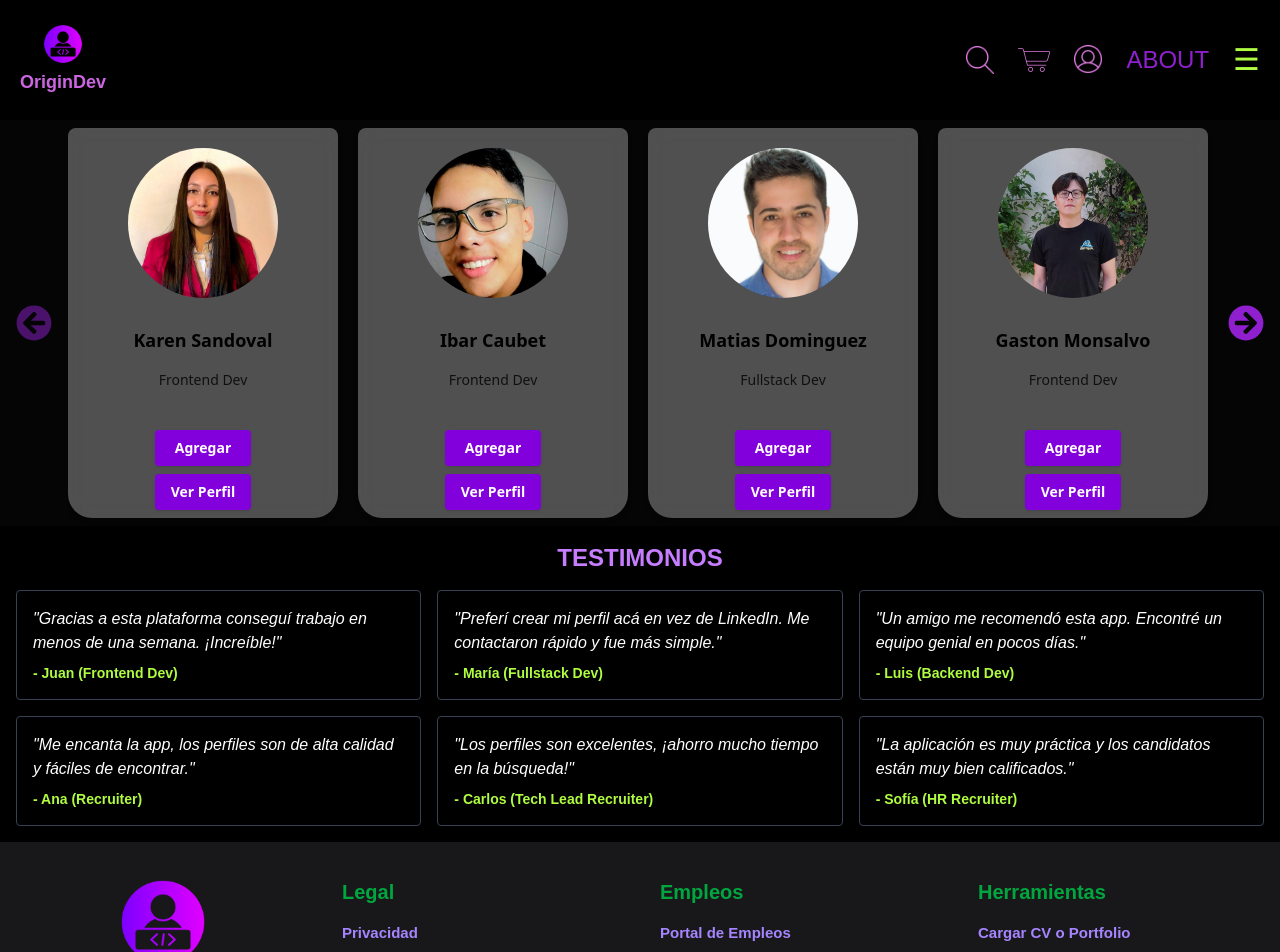
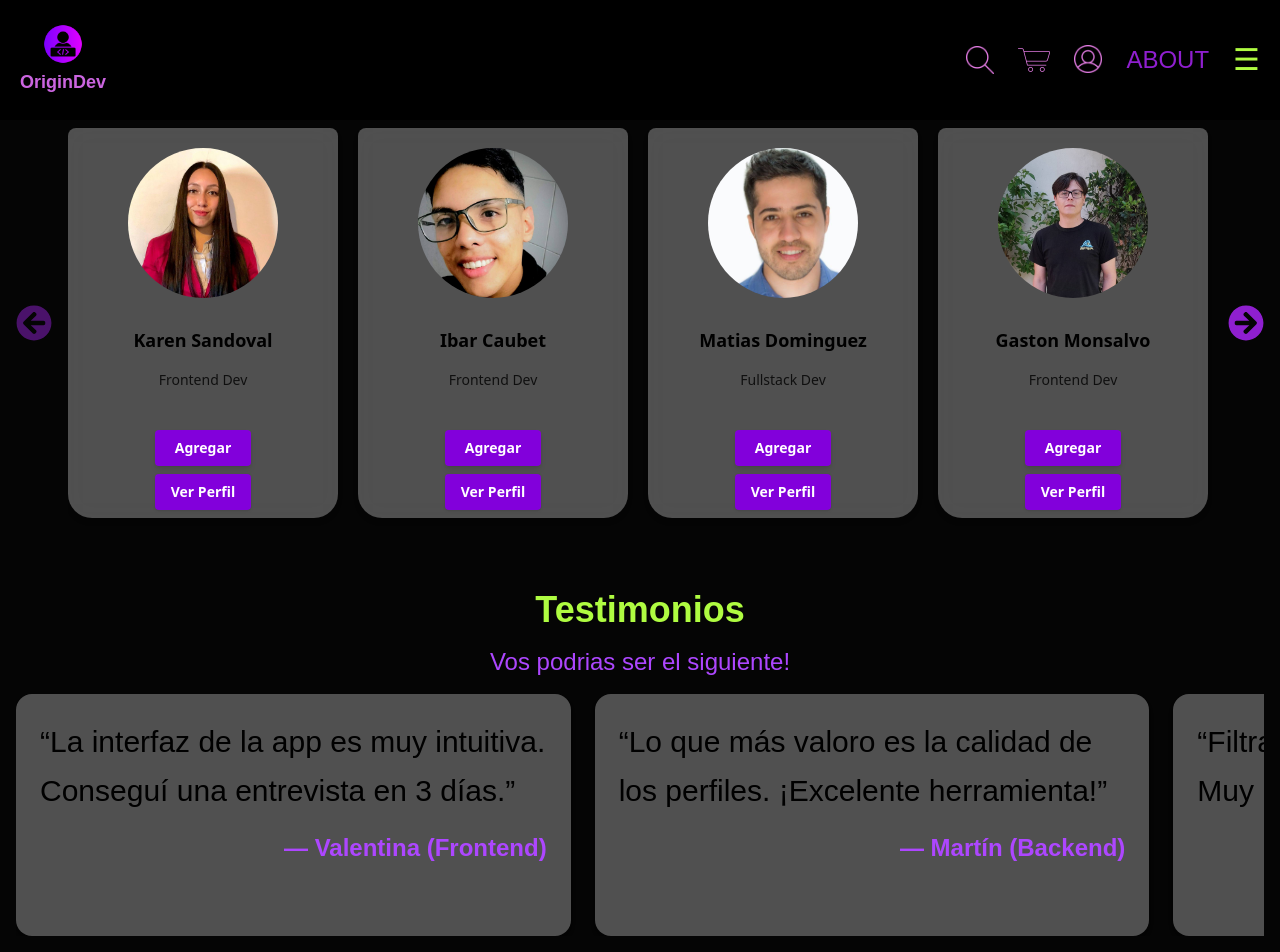
Before and after one commit to gastonmonsalvo/react-proyect-global, a Next.js app: page / in a window 1280 px wide. Shown: the top 952 px of the page. Built offline with nearby package versions, Linux system fonts and the light colour scheme.

Commit message:
cambio de testimonio section

```diff
--- a/package.json
+++ b/package.json
@@ -9,6 +9,7 @@
     "lint": "next lint"
   },
   "dependencies": {
+    "framer-motion": "^12.23.6",
     "next": "^15.3.3",
     "react": "^19.1.0",
     "react-dom": "^19.1.0",
--- a/src/App.jsx
+++ b/src/App.jsx
@@ -1 +1,11 @@
 // Componente raíz de la aplicación.
+import Testimonios from './components/TestimoniosSection';
+
+function App() {
+  return (
+    <div>
+      {/* otras secciones */}
+      <Testimonios />
+    </div>
+  );
+}
--- a/src/components/Cards.jsx
+++ b/src/components/Cards.jsx
@@ -169,7 +169,7 @@ const Carousel = () => {
               <p className="text-black text-sm opacity-80 mb-2">{card.role}</p>
               <div className="flex flex-col justify-around items-center my-2">
                 <button
-                  className="my-2 px-5 py-2 bg-purple-700 text-white rounded font-bold text-sm shadow hover:bg-green-700 cursor-pointer transition"
+                  className="my-2 px-5 py-2 bg-purple-700 text-white rounded font-bold text-sm shadow-md hover:bg-green-700 cursor-pointer transition"
                   onClick={() => agregar(card)}
                 >
                   Agregar
--- a/src/components/Navbar.jsx
+++ b/src/components/Navbar.jsx
@@ -141,7 +141,7 @@ const Navbar = () => {
         {!isSmallScreen && (
           <nav>
             {
-              <ul className="flex flex-wrap justify-center items-center gap-6 whitespace-nowrap text-2xl">
+              <ul className="flex font-bold flex-wrap justify-center items-center gap-6 whitespace-nowrap text-2xl">
                 {[
                   { label: "Developers", id: "devs" },
                   { label: "Testimonios", id: "testimonios" },
--- a/src/components/TestimoniosSection.jsx
+++ b/src/components/TestimoniosSection.jsx
@@ -1,40 +1,60 @@
-export default function TestimoniosSection() {
+import { useEffect, useRef, useState } from "react";
+import { motion } from "framer-motion";
 
 const testimonios = [
-    { id: 1, nombre: "Juan (Frontend Dev)", texto: "Gracias a esta plataforma conseguí trabajo en menos de una semana. ¡Increíble!" },
-    { id: 2, nombre: "María (Fullstack Dev)", texto: "Preferí crear mi perfil acá en vez de LinkedIn. Me contactaron rápido y fue más simple." },
-    { id: 3, nombre: "Luis (Backend Dev)", texto: "Un amigo me recomendó esta app. Encontré un equipo genial en pocos días." },
-    { id: 4, nombre: "Ana (Recruiter)", texto: "Me encanta la app, los perfiles son de alta calidad y fáciles de encontrar." },
-    { id: 5, nombre: "Carlos (Tech Lead Recruiter)", texto: "Los perfiles son excelentes, ¡ahorro mucho tiempo en la búsqueda!" },
-    { id: 6, nombre: "Sofía (HR Recruiter)", texto: "La aplicación es muy práctica y los candidatos están muy bien calificados." },
+  { id: 1, nombre: "Valentina (Frontend)", texto: "La interfaz de la app es muy intuitiva. Conseguí una entrevista en 3 días." },
+  { id: 2, nombre: "Martín (Backend)", texto: "Lo que más valoro es la calidad de los perfiles. ¡Excelente herramienta!" },
+  { id: 3, nombre: "Carla (HR Recruiter)", texto: "Filtrar candidatos es rápido y simple. Muy buena experiencia." },
+  { id: 4, nombre: "Diego (Fullstack)", texto: "Me ayudó a encontrar un proyecto freelance que encajaba perfecto conmigo." },
+  { id: 5, nombre: "Lucía (Tech Lead)", texto: "Pude armar equipo en menos de una semana. Es súper efectiva." },
+  { id: 6, nombre: "Andrés (Recruiter)", texto: "Nunca fue tan fácil hacer match con candidatos tan preparados." },
+  { id: 7, nombre: "Florencia (Diseñadora UX)", texto: "Me contactaron desde 3 empresas. Estoy muy agradecida." },
+  { id: 8, nombre: "María (Fullstack Dev)", texto: "Preferí crear mi perfil acá en vez de LinkedIn. Me contactaron rápido y fue más simple." },
 ];
 
+const TestimoniosSlider = () => {
+
+  const containerRef = useRef(null);
+  const [currentIndex, setCurrentIndex] = useState(0);
+  const visibleCount =3;
+
+  useEffect(() => {
+  const interval = setInterval(() => {
+    setCurrentIndex((prevIndex) => {
+      const maxIndex = testimonios.length - visibleCount;
+      return prevIndex >= maxIndex ? 0 : prevIndex + 1;
+    });
+  }, 10000);
+
+  return () => clearInterval(interval);
+}, [testimonios.length, visibleCount]);
+
+
   return (
-    <section className="p-4 bg-black">
-      <h2
-        className="text-2xl font-bold mb-4 text-center"
-        style={{ color: "rgb(199, 125,255)" }}
+    <section className=" text-white py-16 px-4">
+      <h2 className="text-2xl md:text-4xl font-bold text-center mb-4 text-[rgb(175,252,65)]">Testimonios</h2>
+      <h3 className="text-2xl text-center text-purple-500 mb-4 "> Vos podrias ser el siguiente!</h3>
+      <div className="overflow-hidden max-w-5x1 mx-auto">
+        <motion.div
+          ref={containerRef}
+          className="flex gap-6"
+          animate={{ x: `-${currentIndex * (100 / visibleCount)}%` }}
+          transition={{ duration: 0.8, ease: "easeInOut" }}
+          style={{ width: `${(testimonios.length / visibleCount) * 100}%` }}
         >
-        TESTIMONIOS
-      </h2>
-      <div className="grid grid-cols-1 gap-4 sm:grid-cols-2 md:grid-cols-3">
           {testimonios.map((t) => (
             <div
               key={t.id}
-            className="rounded p-4 shadow-md bg-black border border-gray-700"
+              className="min-w-[calc(50%/3)]  bg-white/30 p-6 rounded-2xl shadow-md"
             >
-            <p className="italic text-white">
-              &quot;{t.texto}&quot;
-            </p>
-            <p
-              className="mt-2 text-sm font-semibold"
-              style={{ color: "rgb(175, 252, 65)" }}
-            >
-              - {t.nombre}
-            </p>
+              <p className="text-3xl text-black leading-relaxed mb-4">“{t.texto}”</p>
+              <p className="text-2xl  text-purple-500 font-bold text-right">— {t.nombre}</p>
             </div>
           ))}
+        </motion.div>
       </div>
     </section>
   );
-}
+};
+
+export default TestimoniosSlider;
```
Also changed, not shown: 1 other file (tests, documents, lock files or other folders). Lines whose indentation alone changed are shown as unchanged.
